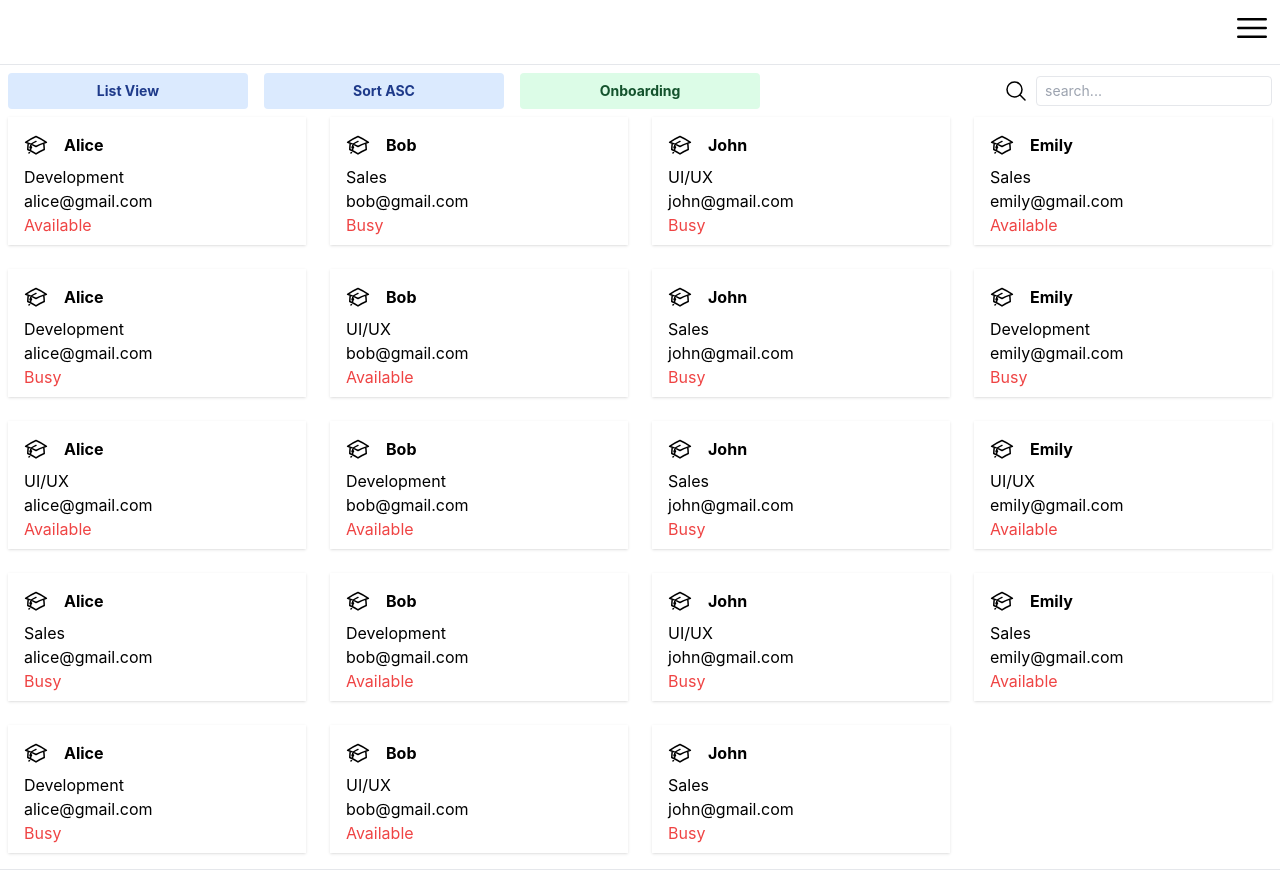
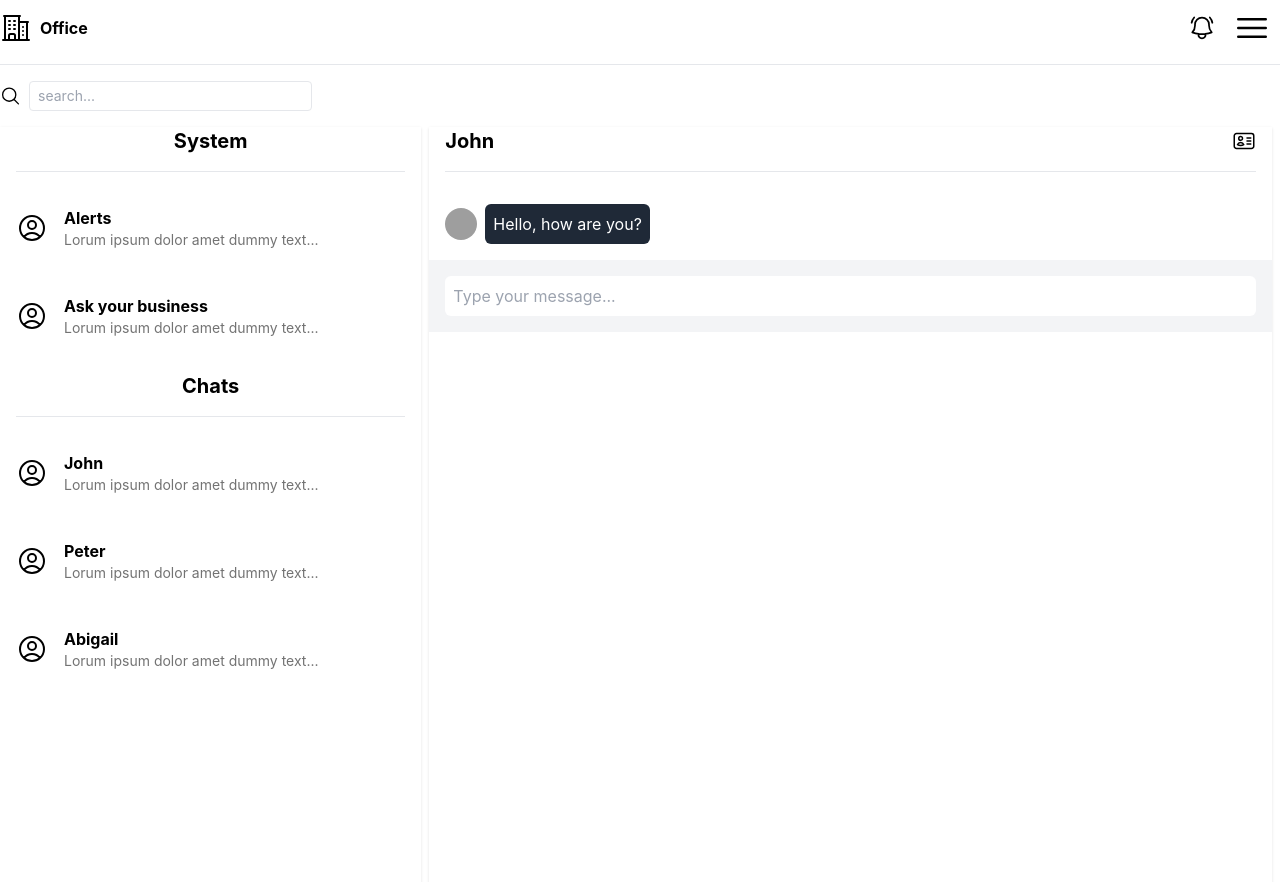
Before and after one commit to KeenanLombard/chat, a React (Create React App) app: page /chat in a window 1280 px wide. Shown: the top 882 px of the page. Built offline with nearby package versions, Linux system fonts and the light colour scheme; grey boxes are pictures that could not be loaded.

Commit message:
navbar, changes to employee list, chat ui, notification bell, react router integration

```diff
--- a/package.json
+++ b/package.json
@@ -10,6 +10,7 @@
     "react": "^18.2.0",
     "react-chartjs-2": "^5.2.0",
     "react-dom": "^18.2.0",
+    "react-router-dom": "^6.22.3",
     "react-scripts": "5.0.1",
     "web-vitals": "^2.1.4"
   },
--- a/src/App.js
+++ b/src/App.js
@@ -1,3 +1,4 @@
+import { Routes, Route } from "react-router-dom";
 import Login from "./components/auth/login";
 import Register from "./components/auth/register";
 import Chat from "./components/chat/main";
@@ -6,14 +7,19 @@ import Dashboard from "./components/dashboard/dashboard";
 import Navbar from "./components/nav/navbar";
 import Footer from "./components/footers/footer";
 import Employees from "./components/admin/employees";
+import EmployeeProfile from "./components/admin/employeeProfile";
 
 function App() {
   return (
     <div className='App container mx-auto'>
       <Navbar />
       <hr className='my-2' />
-
-      <Employees />
+      <Routes>
+        <Route path='/' element={<Dashboard />} />
+        <Route path='/employees' element={<Employees />} />
+        <Route path='/employees/profile' element={<EmployeeProfile />} />
+        <Route path='/chat' element={<Chat />} />
+      </Routes>
       <hr className='my-2' />
     </div>
   );
--- a/src/components/admin/employeeList.js
+++ b/src/components/admin/employeeList.js
@@ -1,6 +1,7 @@
 import { render } from "@testing-library/react";
 import React from "react";
 import { useState } from "react";
+import { Link } from "react-router-dom";
 
 function EmployeeList({ isToggleView }) {
   let data = [
@@ -138,12 +139,18 @@ function EmployeeList({ isToggleView }) {
       status: "Busy",
     },
   ];
+
+  // const handleClick = () => {
+  //   navigate("/employees/profile");
+  // };
+
   let employees;
   if (isToggleView) {
     employees = (
       <section className='shadow p-2 m-2'>
         <ul className='space-y-2'>
           {data.map((x) => (
+            <Link to='profile'>
               <li
                 key={x.id}
                 className='hover:bg-gray-100 dark:hover:bg-gray-700 flex cursor-pointer justify-between items-center space-x-2'>
@@ -166,13 +173,16 @@ function EmployeeList({ isToggleView }) {
                   <p className='font-bold my-auto mx-2'>{x.name}</p>
                 </div>
                 <div>
-                <p className=' my-auto mx-2text-center'>{x.group}</p>
+                  <p className=' my-auto mx-2text-center text-neutral-500'>
+                    {x.group}
+                  </p>
                 </div>
                 {/* col 3 */}
-              <div className='text-center'>{x.email}</div>
+                <div className='text-center text-neutral-500'>{x.email}</div>
                 {/* col 4 */}
                 <div className='text-red-500 pr-5'>{x.status}</div>
               </li>
+            </Link>
           ))}
         </ul>
       </section>
@@ -180,13 +190,15 @@ function EmployeeList({ isToggleView }) {
   } else {
     employees = (
       <section className=''>
-        <ul className='m-auto grid grid-cols-1 md:grid-cols-2 lg:grid-cols-4 gap-2'>
+        <ul className='m-auto grid grid-cols-1 md:grid-cols-2 lg:grid-cols-3 gap-2'>
           {data.map((x) => (
+            <Link to='profile'>
               <li
                 key={x.id}
                 className='mx-2 my-2 p-2 shadow hover:bg-gray-100 dark:hover:bg-gray-700 flex-col cursor-pointer justify-between items-center space-x-2'>
                 {/* col 2 */}
-              <div className='flex my-auto'>
+                <div className='flex justify-between my-auto'>
+                  <div className='flex'>
                     <svg
                       xmlns='http://www.w3.org/2000/svg'
                       fill='none'
@@ -203,14 +215,16 @@ function EmployeeList({ isToggleView }) {
 
                     <p className='font-bold my-auto mx-2'>{x.name}</p>
                   </div>
+                  <div className='text-red-500 p-2 my-auto'>{x.status}</div>
+                </div>
                 <div>
-                <p className=' my-auto'>{x.group}</p>
+                  <p className='text-neutral-500 my-auto'>{x.group}</p>
                 </div>
                 {/* col 3 */}
-              <div className=''>{x.email}</div>
+                <div className='text-blue-500'>{x.email}</div>
                 {/* col 4 */}
-              <div className='text-red-500 pr-5'>{x.status}</div>
               </li>
+            </Link>
           ))}
         </ul>
       </section>
--- a/src/components/admin/employeeProfile.js
+++ b/src/components/admin/employeeProfile.js
@@ -1,6 +1,6 @@
 import React from "react";
 
-function employeeProfile() {
+function employeeProfile({ employee }) {
   return <div>employeeProfile</div>;
 }
 
--- a/src/components/chat/main.js
+++ b/src/components/chat/main.js
@@ -1,15 +1,59 @@
 import React from "react";
-
+import Sidebar from "./sidebar";
 const Chat = () => {
   return (
-    <div className='flex flex-col h-screen w-full'>
+    <div className='flex-col'>
+      <div className='w-full my-2 flex'>
+        <div className='my-2 flex justify-between text-sm w-full md:w-1/4 '>
+          <svg
+            xmlns='http://www.w3.org/2000/svg'
+            fill='none'
+            viewBox='0 0 24 24'
+            stroke-width='1.5'
+            stroke='currentColor'
+            class='w-6 h-6 my-auto'>
+            <path
+              stroke-linecap='round'
+              stroke-linejoin='round'
+              d='m21 21-5.197-5.197m0 0A7.5 7.5 0 1 0 5.196 5.196a7.5 7.5 0 0 0 10.607 10.607Z'
+            />
+          </svg>
+
+          <input
+            className='border rounded py-1 px-2 mx-2 w-full'
+            placeholder='search...'></input>
+        </div>
+      </div>
+      <div className='flex'>
+        <div className='w-1/2 shadow'>
+          <Sidebar />
+        </div>
+        <div className='flex flex-col w-full shadow mx-2'>
           {/* Header */}
-      <div className='bg-gray-800 text-white p-4'>
-        <h1 className='text-xl font-semibold'>John</h1>
+          <div className='flex justify-between mx-4'>
+            <div>
+              <h2 className=' text-xl font-bold text-center '>John</h2>
             </div>
+            <div className='my-auto cursor-pointer hover:text-blue-500'>
+              <svg
+                xmlns='http://www.w3.org/2000/svg'
+                fill='none'
+                viewBox='0 0 24 24'
+                stroke-width='1.5'
+                stroke='currentColor'
+                class='w-6 h-6'>
+                <path
+                  stroke-linecap='round'
+                  stroke-linejoin='round'
+                  d='M15 9h3.75M15 12h3.75M15 15h3.75M4.5 19.5h15a2.25 2.25 0 0 0 2.25-2.25V6.75A2.25 2.25 0 0 0 19.5 4.5h-15a2.25 2.25 0 0 0-2.25 2.25v10.5A2.25 2.25 0 0 0 4.5 19.5Zm6-10.125a1.875 1.875 0 1 1-3.75 0 1.875 1.875 0 0 1 3.75 0Zm1.294 6.336a6.721 6.721 0 0 1-3.17.789 6.721 6.721 0 0 1-3.168-.789 3.376 3.376 0 0 1 6.338 0Z'
+                />
+              </svg>
+            </div>
+          </div>
+          <hr className='m-4'></hr>
 
           {/* Chat Container */}
-      <div className='flex-1 overflow-y-scroll bg-gray-900 p-4'>
+          <div className='p-4'>
             {/* Message List */}
             <div className='flex flex-col space-y-2'>
               {/* Individual Messages */}
@@ -29,7 +73,7 @@ const Chat = () => {
           </div>
 
           {/* Input Area */}
-      <div className='bg-gray-800 p-4'>
+          <div className='bg-gray-100 p-4'>
             <input
               type='text'
               placeholder='Type your message...'
@@ -37,6 +81,8 @@ const Chat = () => {
             />
           </div>
         </div>
+      </div>
+    </div>
   );
 };
 
--- a/src/components/chat/sidebar.js
+++ b/src/components/chat/sidebar.js
@@ -9,43 +9,70 @@ const Sidebar = () => {
     // Add more peers as needed
   ];
   const groups = [
-    { id: 1, name: "Admins" },
-    { id: 2, name: "Development" },
-    { id: 3, name: "Marketing" },
+    { id: 1, name: "Alerts" },
+    { id: 2, name: "Ask your business" },
     // Add more peers as needed
   ];
 
   return (
-    <div className='bg-gray-800 text-white p-4 h-screen w-1/4'>
-      <h2 className='my-4 mt-0 text-2xl font-semibold mb-4'>Chats</h2>
-      <hr className='mb-4'></hr>
+    <div className=' h-screen w-full'>
+      <h2 className=' text-xl font-bold text-center'>System</h2>
+      <hr className='m-4'></hr>
+      <ul className='space-y-2'>
+        {groups.map((chat) => (
+          <li
+            key={chat.id}
+            className='px-2 w-full py-4 flex cursor-pointer items-center space-x-2 hover:text-blue-500 hover:shadow'>
+            <svg
+              xmlns='http://www.w3.org/2000/svg'
+              fill='none'
+              viewBox='0 0 24 24'
+              stroke-width='1.5'
+              stroke='currentColor'
+              class='w-8 h-8 m-2'>
+              <path
+                stroke-linecap='round'
+                stroke-linejoin='round'
+                d='M17.982 18.725A7.488 7.488 0 0 0 12 15.75a7.488 7.488 0 0 0-5.982 2.975m11.963 0a9 9 0 1 0-11.963 0m11.963 0A8.966 8.966 0 0 1 12 21a8.966 8.966 0 0 1-5.982-2.275M15 9.75a3 3 0 1 1-6 0 3 3 0 0 1 6 0Z'
+              />
+            </svg>
+
+            <div>
+              <p className='font-bold'>{chat.name}</p>
+              <p className='text-sm text-neutral-500'>
+                Lorum ipsum dolor amet dummy text...
+              </p>
+            </div>
+          </li>
+        ))}
+      </ul>
+      <h2 className=' text-xl font-bold text-center m-4'>Chats</h2>
+      <hr className='m-4'></hr>
       <ul className='space-y-2'>
         {chats.map((chat) => (
           <li
             key={chat.id}
-            className='flex cursor-pointer items-center space-x-2'>
-            <img
-              src='https://placekitten.com/40/40'
-              alt={`Peer ${chat.id} Avatar`}
-              className='w-9 h-9 rounded-full'
-            />
-            <p className='text-white'>{chat.name}</p>
-          </li>
-        ))}
-      </ul>
-      <h2 className='my-4 text-2xl font-semibold mb-4'>Groups</h2>
-      <hr className='mb-4'></hr>
-      <ul className='space-y-2'>
-        {groups.map((group) => (
-          <li
-            key={group.id}
-            className='flex cursor-pointer items-center space-x-2'>
-            <img
-              src='https://placekitten.com/40/40'
-              alt={`Peer ${group.id} Avatar`}
-              className='w-9 h-9 rounded-full'
-            />
-            <p className='text-white'>{group.name}</p>
+            className='px-2 w-full py-4 flex cursor-pointer items-center space-x-2 hover:text-blue-500 hover:shadow'>
+            <svg
+              xmlns='http://www.w3.org/2000/svg'
+              fill='none'
+              viewBox='0 0 24 24'
+              stroke-width='1.5'
+              stroke='currentColor'
+              class='w-8 h-8 m-2'>
+              <path
+                stroke-linecap='round'
+                stroke-linejoin='round'
+                d='M17.982 18.725A7.488 7.488 0 0 0 12 15.75a7.488 7.488 0 0 0-5.982 2.975m11.963 0a9 9 0 1 0-11.963 0m11.963 0A8.966 8.966 0 0 1 12 21a8.966 8.966 0 0 1-5.982-2.275M15 9.75a3 3 0 1 1-6 0 3 3 0 0 1 6 0Z'
+              />
+            </svg>
+
+            <div>
+              <p className='font-bold'>{chat.name}</p>
+              <p className='text-sm text-neutral-500'>
+                Lorum ipsum dolor amet dummy text...
+              </p>
+            </div>
           </li>
         ))}
       </ul>
--- a/src/components/nav/navbar.js
+++ b/src/components/nav/navbar.js
@@ -1,7 +1,9 @@
 import React, { useState } from "react";
+import { Link } from "react-router-dom";
 
 function Navbar() {
   const [isModalOpen, setIsModalOpen] = useState(false);
+  const [newNotification, setNewNotification] = useState(false);
 
   const openModal = () => {
     setIsModalOpen(true);
@@ -9,12 +11,66 @@ function Navbar() {
   const closeModal = () => {
     setIsModalOpen(false);
   };
+
+  let bell;
+  if (newNotification) {
+    bell = (
+      <svg
+        xmlns='http://www.w3.org/2000/svg'
+        fill='none'
+        viewBox='0 0 24 24'
+        stroke-width='1.5'
+        stroke='currentColor'
+        class='w-7 h-7 mx-2 cursor-pointer my-auto'>
+        <path
+          stroke-linecap='round'
+          stroke-linejoin='round'
+          d='M14.857 17.082a23.848 23.848 0 0 0 5.454-1.31A8.967 8.967 0 0 1 18 9.75V9A6 6 0 0 0 6 9v.75a8.967 8.967 0 0 1-2.312 6.022c1.733.64 3.56 1.085 5.455 1.31m5.714 0a24.255 24.255 0 0 1-5.714 0m5.714 0a3 3 0 1 1-5.714 0'
+        />
+      </svg>
+    );
+  } else {
+    bell = (
+      <svg
+        xmlns='http://www.w3.org/2000/svg'
+        fill='none'
+        viewBox='0 0 24 24'
+        stroke-width='1.5'
+        stroke='currentColor'
+        class='w-7 h-7 mx-2 cursor-pointer my-auto'>
+        <path
+          stroke-linecap='round'
+          stroke-linejoin='round'
+          d='M14.857 17.082a23.848 23.848 0 0 0 5.454-1.31A8.967 8.967 0 0 1 18 9.75V9A6 6 0 0 0 6 9v.75a8.967 8.967 0 0 1-2.312 6.022c1.733.64 3.56 1.085 5.455 1.31m5.714 0a24.255 24.255 0 0 1-5.714 0m5.714 0a3 3 0 1 1-5.714 0M3.124 7.5A8.969 8.969 0 0 1 5.292 3m13.416 0a8.969 8.969 0 0 1 2.168 4.5'
+        />
+      </svg>
+    );
+  }
+
   return (
     // top down employee management
-    <div className='flex justify-end py-2'>
-      {/* <div className='w-full my-auto font-bold text-xl text-blue-900'>
-        AgencyCore
-      </div> */}
+    <div className='flex justify-between py-2'>
+      <div className='my-auto flex font-bold'>
+        <svg
+          xmlns='http://www.w3.org/2000/svg'
+          fill='none'
+          viewBox='0 0 24 24'
+          strokeWidth={1.5}
+          stroke='currentColor'
+          className='w-8 h-8'>
+          <path
+            strokeLinecap='round'
+            strokeLinejoin='round'
+            d='M2.25 21h19.5m-18-18v18m10.5-18v18m6-13.5V21M6.75 6.75h.75m-.75 3h.75m-.75 3h.75m3-6h.75m-.75 3h.75m-.75 3h.75M6.75 21v-3.375c0-.621.504-1.125 1.125-1.125h2.25c.621 0 1.125.504 1.125 1.125V21M3 3h12m-.75 4.5H21m-3.75 3.75h.008v.008h-.008v-.008Zm0 3h.008v.008h-.008v-.008Zm0 3h.008v.008h-.008v-.008Z'
+          />
+        </svg>
+        <p className='my-auto mx-2'>Office</p>
+      </div>
+      <div className='flex'>
+        <Link className='my-auto' to='chat'>
+          {bell}
+        </Link>
+
         <svg
           onClick={() => setIsModalOpen(!isModalOpen)}
           xmlns='http://www.w3.org/2000/svg'
@@ -29,12 +85,13 @@ function Navbar() {
             d='M3.75 6.75h16.5M3.75 12h16.5m-16.5 5.25h16.5'
           />
         </svg>
+      </div>
 
       {isModalOpen && (
         <div className='fixed inset-0 flex items-center z-50'>
           <div className='absolute inset-0 bg-black opacity-50'></div>
 
-          <div className='bg-white p-8 rounded shadow-lg z-10 h-screen'>
+          <div className='bg-white p-8 rounded shadow-lg z-10 h-screen w-1/4'>
             <div className='flex justify-end'>
               <button
                 className='text-gray-700 hover:text-red-500'
@@ -55,6 +112,27 @@ function Navbar() {
               </button>
             </div>
             <div>
+              <Link to='/' onClick={() => closeModal()}>
+                {" "}
+                <div className='flex mx-2 my-4 hover:text-blue-500 font-bold text-xl cursor-pointer'>
+                  <svg
+                    xmlns='http://www.w3.org/2000/svg'
+                    fill='none'
+                    viewBox='0 0 24 24'
+                    stroke-width='1.5'
+                    stroke='currentColor'
+                    class='w-6 h-6 mx-2'>
+                    <path
+                      stroke-linecap='round'
+                      stroke-linejoin='round'
+                      d='M3.75 3v11.25A2.25 2.25 0 0 0 6 16.5h2.25M3.75 3h-1.5m1.5 0h16.5m0 0h1.5m-1.5 0v11.25A2.25 2.25 0 0 1 18 16.5h-2.25m-7.5 0h7.5m-7.5 0-1 3m8.5-3 1 3m0 0 .5 1.5m-.5-1.5h-9.5m0 0-.5 1.5m.75-9 3-3 2.148 2.148A12.061 12.061 0 0 1 16.5 7.605'
+                    />
+                  </svg>
+                  Dashboard
+                </div>
+              </Link>
+              <Link to='employees' onClick={() => closeModal()}>
+                {" "}
                 <div className='flex mx-2 my-4 hover:text-blue-500 font-bold text-xl cursor-pointer'>
                   <svg
                     xmlns='http://www.w3.org/2000/svg'
@@ -71,54 +149,7 @@ function Navbar() {
                   </svg>
                   Employees
                 </div>
-              <div className='flex mx-2 my-4 hover:text-blue-500 font-bold text-xl cursor-pointer'>
-                <svg
-                  xmlns='http://www.w3.org/2000/svg'
-                  fill='none'
-                  viewBox='0 0 24 24'
-                  stroke-width='1.5'
-                  stroke='currentColor'
-                  class='w-6 h-6 mx-2'>
-                  <path
-                    stroke-linecap='round'
-                    stroke-linejoin='round'
-                    d='M12 9v3.75m0-10.036A11.959 11.959 0 0 1 3.598 6 11.99 11.99 0 0 0 3 9.75c0 5.592 3.824 10.29 9 11.622 5.176-1.332 9-6.03 9-11.622 0-1.31-.21-2.57-.598-3.75h-.152c-3.196 0-6.1-1.25-8.25-3.286Zm0 13.036h.008v.008H12v-.008Z'
-                  />
-                </svg>
-                Analytics
-              </div>
-              <div className='flex mx-2 my-4 hover:text-blue-500 font-bold text-xl cursor-pointer'>
-                <svg
-                  xmlns='http://www.w3.org/2000/svg'
-                  fill='none'
-                  viewBox='0 0 24 24'
-                  stroke-width='1.5'
-                  stroke='currentColor'
-                  class='w-6 h-6 mx-2'>
-                  <path
-                    stroke-linecap='round'
-                    stroke-linejoin='round'
-                    d='M12 9v3.75m0-10.036A11.959 11.959 0 0 1 3.598 6 11.99 11.99 0 0 0 3 9.75c0 5.592 3.824 10.29 9 11.622 5.176-1.332 9-6.03 9-11.622 0-1.31-.21-2.57-.598-3.75h-.152c-3.196 0-6.1-1.25-8.25-3.286Zm0 13.036h.008v.008H12v-.008Z'
-                  />
-                </svg>
-                Chat
-              </div>
-              <div className='flex mx-2 my-4 hover:text-blue-500 font-bold text-xl cursor-pointer'>
-                <svg
-                  xmlns='http://www.w3.org/2000/svg'
-                  fill='none'
-                  viewBox='0 0 24 24'
-                  stroke-width='1.5'
-                  stroke='currentColor'
-                  class='w-6 h-6 mx-2'>
-                  <path
-                    stroke-linecap='round'
-                    stroke-linejoin='round'
-                    d='M12 9v3.75m0-10.036A11.959 11.959 0 0 1 3.598 6 11.99 11.99 0 0 0 3 9.75c0 5.592 3.824 10.29 9 11.622 5.176-1.332 9-6.03 9-11.622 0-1.31-.21-2.57-.598-3.75h-.152c-3.196 0-6.1-1.25-8.25-3.286Zm0 13.036h.008v.008H12v-.008Z'
-                  />
-                </svg>
-                Document Archive
-              </div>
+              </Link>
             </div>
           </div>
         </div>
--- a/src/index.js
+++ b/src/index.js
@@ -2,10 +2,13 @@ import React from "react";
 import ReactDOM from "react-dom/client";
 import "./index.css";
 import App from "./App";
+import { BrowserRouter } from "react-router-dom";
 
 const root = ReactDOM.createRoot(document.getElementById("root"));
 root.render(
   <React.StrictMode>
-    <App />
+    <BrowserRouter>
+      <App />
+    </BrowserRouter>
   </React.StrictMode>
 );
```
Also changed, not shown: 1 other file (tests, documents, lock files or other folders). Lines whose indentation alone changed are shown as unchanged.
